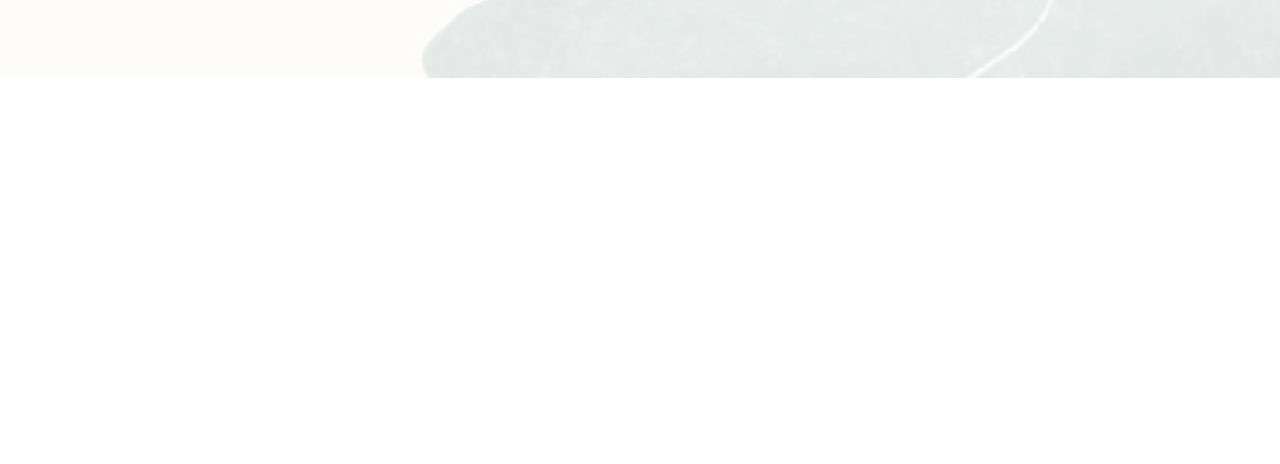
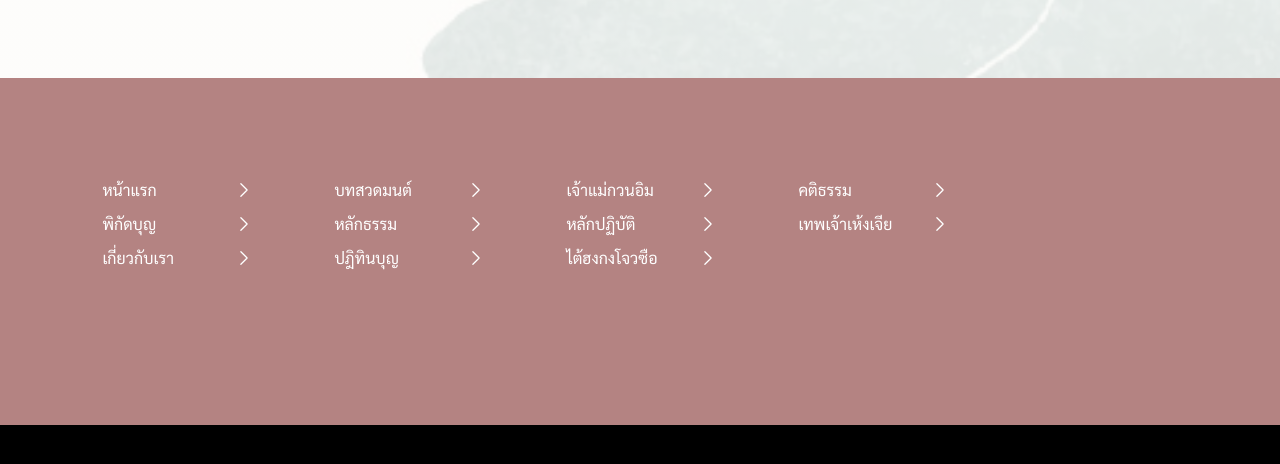
Before and after one commit to damisa-yenp/budda_website, a website: page public/content/grandfather-taikong-hongzhoushi.html in a window 1280 px wide. Shown: the part 5715-6179 px from the top of the page. Before the commit the page ends 5793 px from the top, so only its background shows below. Drawn offline with nearby package versions, Linux system fonts and the light colour scheme.

```diff
--- a/public/content/grandfather-taikong-hongzhoushi.html
+++ b/public/content/grandfather-taikong-hongzhoushi.html
@@ -423,9 +423,170 @@
               <img src="../../src/assets/icons/Twitter.png" alt />
             </a>
           </div>
+
+          <!-- button -->
+          <div class="">
+            <button class=" fixed w-[74px] h-[-72px]    home-button bg-no-repeat bg-center">
+            </button>
+            <button class=" fixed w-[74px] h-[-72px]   up-button bg-no-repeat bg-center">
+            </button>
+           </div>
         </div>
       </div>
       </div>
     </header>
+
+    <footer>
+      <div class="font-sarabun text-[16px] h-[347px] bg-[#B48382]">
+        <ul class="mx-[8%] pt-[100px] flex flex-wrap">
+          <li class="mb-[10px] mr-[80px]">
+            <a
+              class="w-[152px] text-white flex items-center justify-between"
+              href
+            >
+              <span>หน้าแรก</span>
+              <img
+                class="h-[20px] rotate-[270deg]"
+                src="../../src/assets/svg/chevron-down-white.svg"
+                alt
+              />
+            </a>
+          </li>
+          <li class="mb-[10px] mr-[80px]">
+            <a
+              class="w-[152px] text-white flex items-center justify-between"
+              href
+            >
+              <span>บทสวดมนต์</span>
+              <img
+                class="h-[20px] rotate-[270deg]"
+                src="../../src/assets/svg/chevron-down-white.svg"
+                alt
+              />
+            </a>
+          </li>
+          <li class="mb-[10px] mr-[80px]">
+            <a
+              class="w-[152px] text-white flex items-center justify-between"
+              href
+            >
+              <span>เจ้าแม่กวนอิม</span>
+              <img
+                class="h-[20px] rotate-[270deg]"
+                src="../../src/assets/svg/chevron-down-white.svg"
+                alt
+              />
+            </a>
+          </li>
+          <li class="mb-[10px] mr-[80px]">
+            <a
+              class="w-[152px] text-white flex items-center justify-between"
+              href
+            >
+              <span>คติธรรม</span>
+              <img
+                class="h-[20px] rotate-[270deg]"
+                src="../../src/assets/svg/chevron-down-white.svg"
+                alt
+              />
+            </a>
+          </li>
+          <li class="mb-[10px] mr-[80px]">
+            <a
+              class="w-[152px] text-white flex items-center justify-between"
+              href
+            >
+              <span>พิกัดบุญ </span>
+              <img
+                class="h-[20px] rotate-[270deg]"
+                src="../../src/assets/svg/chevron-down-white.svg"
+                alt
+              />
+            </a>
+          </li>
+          <li class="mb-[10px] mr-[80px]">
+            <a
+              class="w-[152px] text-white flex items-center justify-between"
+              href
+            >
+              <span>หลักธรรม</span>
+              <img
+                class="h-[20px] rotate-[270deg]"
+                src="../../src/assets/svg/chevron-down-white.svg"
+                alt
+              />
+            </a>
+          </li>
+          <li class="mb-[10px] mr-[80px]">
+            <a
+              class="w-[152px] text-white flex items-center justify-between"
+              href
+            >
+              <span>หลักปฏิบัติ</span>
+              <img
+                class="h-[20px] rotate-[270deg]"
+                src="../../src/assets/svg/chevron-down-white.svg"
+                alt
+              />
+            </a>
+          </li>
+          <li class="mb-[10px] mr-[80px]">
+            <a
+              class="w-[152px] text-white flex items-center justify-between"
+              href
+            >
+              <span>เทพเจ้าเห้งเจีย</span>
+              <img
+                class="h-[20px] rotate-[270deg]"
+                src="../../src/assets/svg/chevron-down-white.svg"
+                alt
+              />
+            </a>
+          </li>
+          <li class="mb-[10px] mr-[80px]">
+            <a
+              class="w-[152px] text-white flex items-center justify-between"
+              href
+            >
+              <span>เกี่ยวกับเรา</span>
+              <img
+                class="h-[20px] rotate-[270deg]"
+                src="../../src/assets/svg/chevron-down-white.svg"
+                alt
+              />
+            </a>
+          </li>
+          <li class="mb-[10px] mr-[80px]">
+            <a
+              class="w-[152px] text-white flex items-center justify-between"
+              href
+            >
+              <span>ปฎิทินบุญ</span>
+              <img
+                class="h-[20px] rotate-[270deg]"
+                src="../../src/assets/svg/chevron-down-white.svg"
+                alt
+              />
+            </a>
+          </li>
+          <li class="mb-[10px] mr-[80px]">
+            <a
+              class="w-[152px] text-white flex items-center justify-between"
+              href
+            >
+              <span>ไต้ฮงกงโจวซือ</span>
+              <img
+                class="h-[20px] rotate-[270deg]"
+                src="../../src/assets/svg/chevron-down-white.svg"
+                alt
+              />
+            </a>
+          </li>
+        </ul>
+      </div>
+      <div class="h-[85px] bg-black"></div>
+    </footer>
+
+    <script src="../../src/js/main.js"></script>
   </body>
 </html>
--- a/src/sass/styles.scss
+++ b/src/sass/styles.scss
@@ -3,4 +3,4 @@
 @import './pages/test';
 @import './components/buttons';
 @import './components/menu';
-@import './pages/goddess-of-mercy';
+@import './pages/guan-yin';
```
Also changed, not shown: public/content/guan-yin.html (renamed from public/content/goddess-of-mercy.html, +6 -6 lines), src/assets/images/hengjia_god/ภูเขา 1.png (added), src/css/tailwind.output.css, src/sass/pages/_guan-yin.scss (renamed from src/sass/pages/_goddess-of-mercy.scss), 3 other files.
